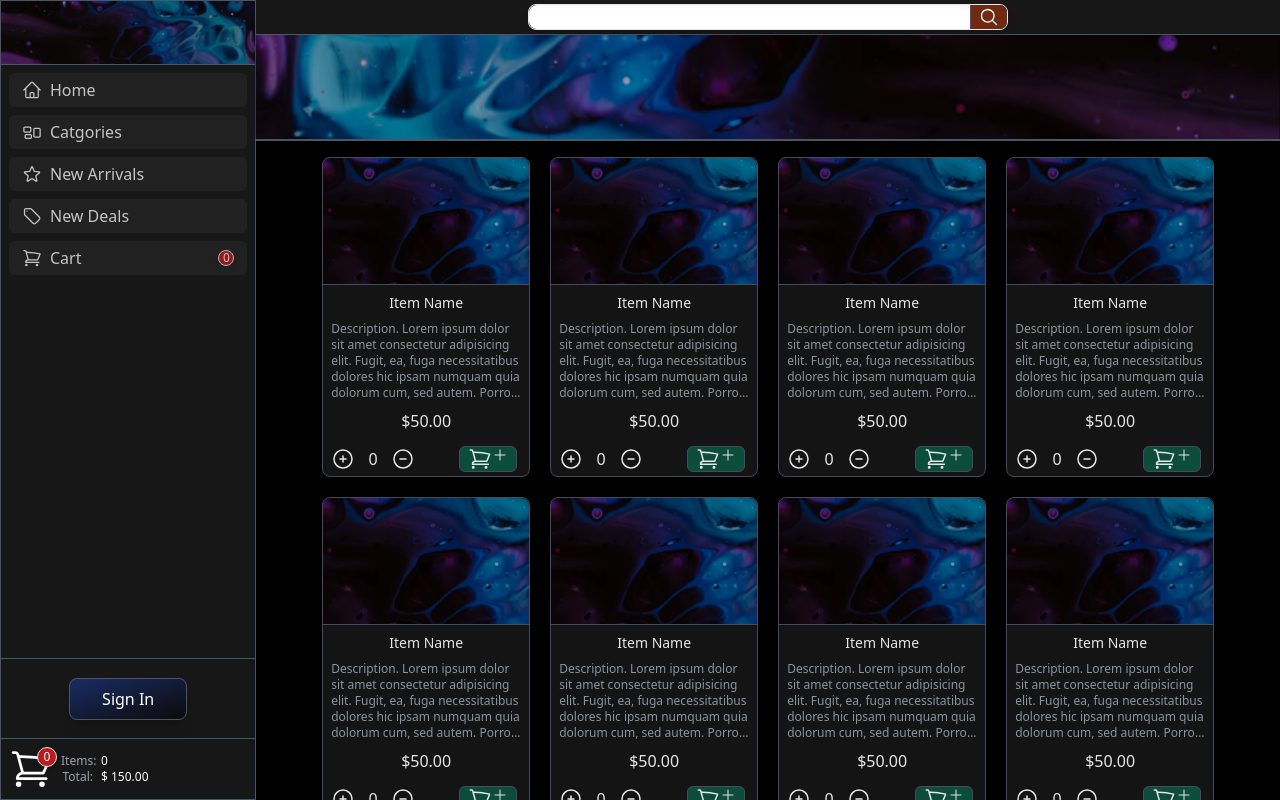
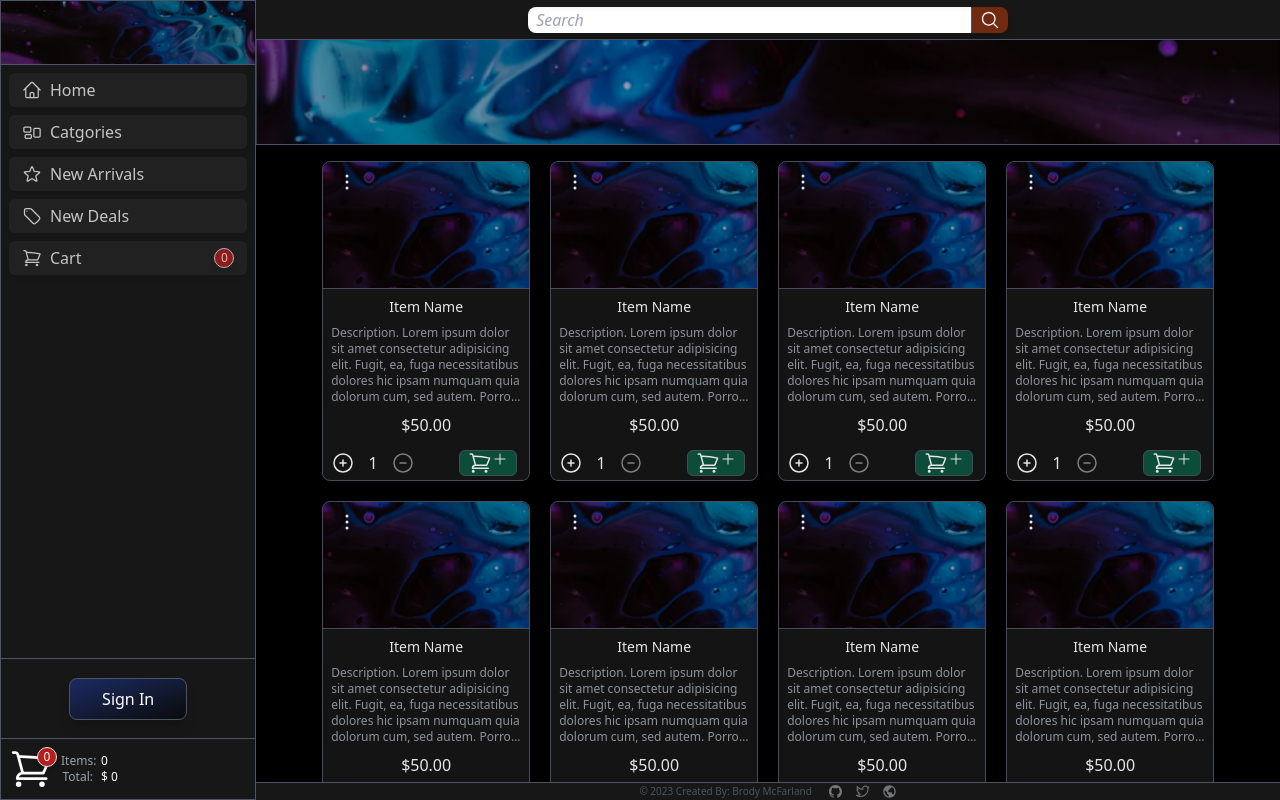
Before and after one commit to brodyamcfarland/shopping-web-app, a Next.js app: page / in a window 1280 px wide. Built offline with nearby package versions, Linux system fonts and the light colour scheme; no server answers.

Commit message:
Connected Add to Cart Quantity Logic and connect to Redux

```diff
--- a/components/AddToCartButton.tsx
+++ b/components/AddToCartButton.tsx
@@ -6,19 +6,25 @@ import {
 } from "@heroicons/react/24/outline";
 import { useState } from "react";
 import toast from "react-hot-toast";
+import { incrementByAmount, increment } from "../state/slices/cartSlice";
+import { useSelector, useDispatch } from "react-redux";
+import type { RootState } from "../state/store";
 
 const AddToCartButton = () => {
-     const [items, setItems] = useState<number>(0);
+     const [items, setItems] = useState<number>(1);
+     const dispatch = useDispatch();
+
      const decrement = () => {
-          if (items <= 0) {
-               setItems(0);
+          if (items <= 1) {
+               setItems(1);
           } else {
                setItems(items - 1);
           }
      };
 
      const addToCart = () => {
-          toast.success("Item Added to Cart!");
+          dispatch(incrementByAmount(items));
+          toast.success(`${items} Item(s) Added to Cart!`);
      };
 
      return (
@@ -34,9 +40,10 @@ const AddToCartButton = () => {
                     {items < 0 ? 0 : items}
                </span>
                <button
-                    className="flex items-center justify-center"
+                    className="flex items-center justify-center disabled:opacity-50"
                     onClick={() => decrement()}
                     title="Decrease Quanitity"
+                    disabled={items === 1}
                >
                     <MinusCircleIcon className="h-6 w-6 hover:bg-white/30 rounded-full duration-300 ease-out" />
                </button>
--- a/components/Banner.tsx
+++ b/components/Banner.tsx
@@ -2,8 +2,8 @@ import Image from "next/image";
 
 const Banner = () => {
      return (
-          <div className="border-b border-gray-600">
-               <div className="border-b border-gray-600">
+          <div className="border-l border-gray-600">
+               <div className="border-b shadow-lg border-gray-600">
                     <Image
                          src="/SAMPLEBANNER.png"
                          height={100}
--- a/components/Footer.tsx
+++ b/components/Footer.tsx
@@ -6,25 +6,27 @@ import Link from "next/link";
 const Footer = () => {
      return (
           <footer className="flex bg-[#171717] h-7 w-full items-center justify-center text-[10px] text-gray-300 border-t border-gray-600 gap-4">
-               <span>&copy; 2023 Created By: Brody McFarland</span>
+               <span className="text-gray-600 ">
+                    &copy; 2023 Created By: Brody McFarland
+               </span>
                <div className="flex gap-3">
                     <Link
                          href="/"
-                         className="opacity-70 hover:opacity-100 duration-300"
+                         className="opacity-50 hover:opacity-100 duration-300"
                     >
-                         <AiOutlineGithub size={20} />
+                         <AiOutlineGithub size={15} />
                     </Link>
                     <Link
                          href="/"
-                         className="opacity-70 hover:opacity-100 duration-300"
+                         className="opacity-50 hover:opacity-100 duration-300"
                     >
-                         <RxTwitterLogo size={20} />
+                         <RxTwitterLogo size={15} />
                     </Link>
                     <Link
                          href="/"
-                         className="opacity-70 hover:opacity-100 duration-300"
+                         className="opacity-50 hover:opacity-100 duration-300"
                     >
-                         <BiWorld size={20} />
+                         <BiWorld size={15} />
                     </Link>
                </div>
           </footer>
--- a/components/ProductCard.tsx
+++ b/components/ProductCard.tsx
@@ -1,15 +1,19 @@
 import Image from "next/image";
 import AddToCartButton from "./AddToCartButton";
+import { useRouter } from "next/router";
+import { EllipsisVerticalIcon } from "@heroicons/react/24/outline";
 
 const ProductCard = () => {
+     const router = useRouter();
      return (
-          <div className="flex justify-start flex-col bg-[#171717] hover:bg-[#0e0e0e] border border-gray-600 rounded-lg w-[11rem] md:w-[13rem] h-[20rem] gap-2 opacity-90 hover:opacity-100 duration-300 hover:cursor-pointer">
+          <div className="flex relative justify-start flex-col bg-[#171717] hover:bg-[#0e0e0e] border border-gray-600 rounded-lg w-[11rem] md:w-[13rem] h-[20rem] gap-2 opacity-90 hover:opacity-100 duration-300">
                <Image
                     src="/SAMPLEBANNER.png"
                     height={100}
                     width={300}
                     alt="Logo"
-                    className="w-full h-2/5 rounded-tr-lg rounded-tl-lg border-b border-gray-600  object-cover"
+                    className="w-full h-2/5 rounded-tr-lg rounded-tl-lg border-b border-gray-600  object-cover hover:cursor-pointer"
+                    onClick={() => router.push("/shop")}
                />
                <h3 className="text-sm">Item Name</h3>
                <p className="text-xs text-gray-400 text-left px-2 line-clamp-5">
@@ -20,6 +24,12 @@ const ProductCard = () => {
                </p>
                <p className="flex-1">$50.00</p>
                <AddToCartButton />
+               <div
+                    className="absolute top-2 left-3"
+                    onClick={() => router.push("/shop")}
+               >
+                    <EllipsisVerticalIcon className="h-6 w-6 hover:bg-white/5 rounded-full hover:cursor-pointer" />
+               </div>
           </div>
      );
 };
--- a/components/SearchBar.tsx
+++ b/components/SearchBar.tsx
@@ -16,14 +16,15 @@ const SearchBar = ({ cartCount }: Props) => {
      const handleSearch = (e: React.FormEvent<HTMLFormElement>) => {};
 
      return (
-          <div className="flex h-10 items-center pl-2 py-1 md:pl-0 md:justify-center bg-[#171717] text-white shadow-xl border-b border-gray-600">
+          <div className="flex h-10 items-center pl-2 py-2 md:pl-0 md:justify-center bg-[#171717] text-white shadow-xl border-b border-gray-600">
                <form
-                    className="flex mx-1 w-full md:w-[25rem] lg:w-[30rem] divide-x-[1px] divide-gray-600 border rounded-lg shadow-lg"
+                    className="flex mx-1 w-full md:w-[25rem] lg:w-[30rem] divide-x-[1px] divide-gray-600 rounded-lg shadow-lg "
                     onSubmit={handleSearch}
                >
                     <input
-                         className="flex-1 rounded-tl-lg rounded-bl-lg shadow-inner focus:outline-none text-black pl-2"
+                         className="flex-1 rounded-tl-lg rounded-bl-lg shadow-inner focus:outline-none text-black pl-2 placeholder:italic py-[1px]"
                          type="text"
+                         placeholder="Search"
                     />
                     <button
                          className="px-2 rounded-tr-lg rounded-br-lg hover:shadow bg-orange-900/90 hover:bg-orange-800 duration-300 "
--- a/components/Sidebar.tsx
+++ b/components/Sidebar.tsx
@@ -79,7 +79,7 @@ const Sidebar = ({ cartCount }: Props) => {
                          <Link className="sidebarButtons" href="/" title="Cart">
                               <ShoppingCartIcon className="h-5 w-5" />
                               <p className="flex-1 text-left">Cart</p>
-                              <span className="h-4 w-4 bg-red-700 rounded-full flex items-center justify-center text-xs border shadow-md">
+                              <span className="h-5 w-5 bg-red-700 rounded-full flex items-center justify-center text-xs border shadow-md">
                                    {cartCount}
                               </span>
                          </Link>
@@ -161,7 +161,7 @@ const Sidebar = ({ cartCount }: Props) => {
                                    <p className="text-gray-400 w-10 pr-2">
                                         Total:
                                    </p>
-                                   <span>$ 150.00</span>
+                                   <span>$ {cartCount * 50}</span>
                               </div>
                          </div>
                     </div>
--- a/pages/index.tsx
+++ b/pages/index.tsx
@@ -1,14 +1,13 @@
 import type { NextPage } from "next";
 import Head from "next/head";
 import Sidebar from "../components/Sidebar";
-import Footer from "../components/Footer";
 import SearchBar from "../components/SearchBar";
 import MobileHeader from "../components/MobileHeader";
-import { decrement, increment } from "../state/slices/cartSlice";
 import { useSelector, useDispatch } from "react-redux";
 import type { RootState } from "../state/store";
 import Banner from "../components/Banner";
 import ProductCards from "../components/ProductCards";
+import Footer from "../components/Footer";
 
 const Home: NextPage = () => {
      const cartCount = useSelector(
@@ -28,6 +27,7 @@ const Home: NextPage = () => {
                          <SearchBar cartCount={cartCount} />
                          <Banner />
                          <ProductCards />
+                         <Footer />
                     </main>
                </div>
           </div>
--- a/styles/globals.css
+++ b/styles/globals.css
@@ -4,6 +4,6 @@
 
 @layer components {
      .sidebarButtons {
-          @apply gap-2 flex items-center rounded-md bg-[#252525] px-3 py-1 border border-transparent opacity-75 hover:opacity-100 hover:border-gray-500 duration-300;
+          @apply gap-2 flex items-center rounded-md bg-[#252525] px-3 py-1 border border-transparent opacity-75 hover:opacity-100 hover:border-gray-500 duration-300 shadow-md;
      }
 }
```
